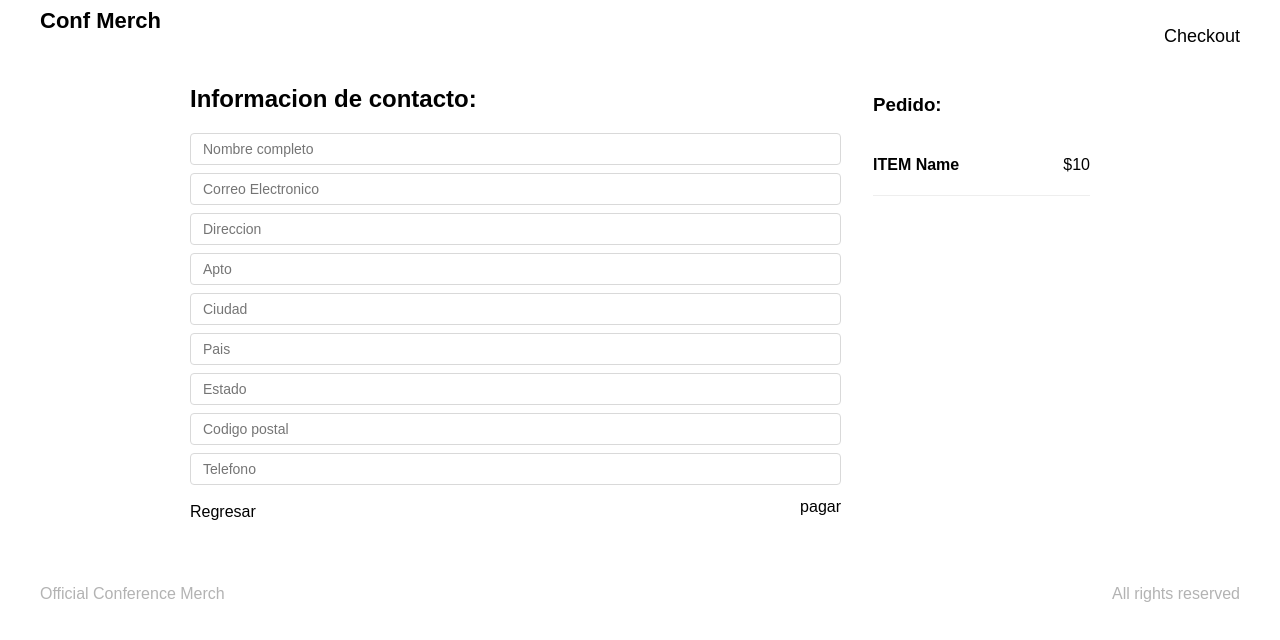
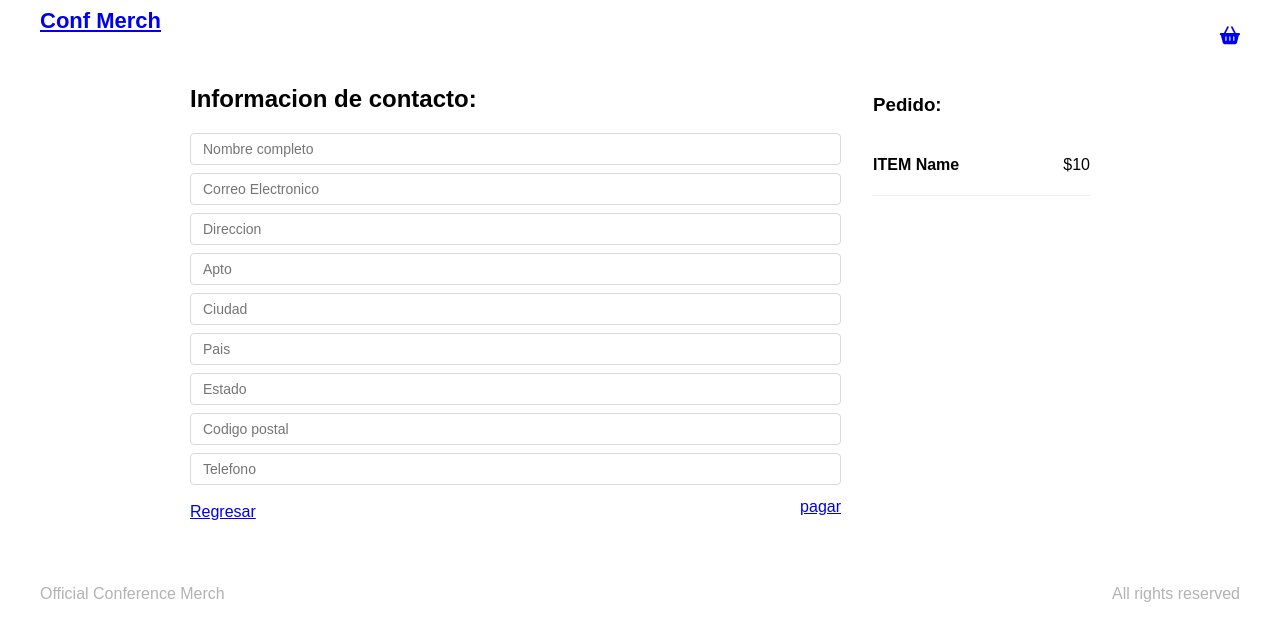
Before and after one commit to dorian-morones/conf-merch, a React app: page /checkout/information in a window 1280 px wide. Shown: the top 640 px of the page. Built offline with nearby package versions, Linux system fonts and the light colour scheme.

Commit message:
Router and Icons

```diff
--- a/public/index.html
+++ b/public/index.html
@@ -5,6 +5,7 @@
   <meta charset="UTF-8">
   <meta name="viewport" content="width=device-width, initial-scale=1.0">
   <title>Conf Merch</title>
+  <script src="https://kit.fontawesome.com/473d269aa9.js" crossorigin="anonymous"></script>
 </head>
 
 <body>
--- a/src/components/Layout/index.jsx
+++ b/src/components/Layout/index.jsx
@@ -1,4 +1,5 @@
 import React from "react";
+import { Link } from 'react-router-dom';
 import {
   MainContainer,
   Header,
@@ -15,8 +16,8 @@ const Layout = ({ children }) => {
   return (
     <MainContainer>
       <Header>
-        <Title>Conf Merch</Title>
-        <Checkout>Checkout</Checkout>
+        <Link to="/"><Title>Conf Merch</Title></Link>
+        <Checkout><Link to='/checkout'><i class="fas fa-shopping-basket" /></Link></Checkout>
       </Header>
       <Body>{children}</Body>
       <Footer>
--- a/src/views/Checkout/index.jsx
+++ b/src/views/Checkout/index.jsx
@@ -1,4 +1,5 @@
 import React from "react";
+import { Link } from 'react-router-dom';
 import {
   CheckoutContainer,
   Item,
@@ -22,12 +23,12 @@ const Checkout = () => {
             <Title>ITEM name</Title>
             <Text>$10</Text>
           </Element>
-          <Delete type="button">Eliminar</Delete>
+          <Delete type="button"><i class="fas fa-trash-alt" /></Delete>
         </Item>
       </div>
       <Sidebar>
         <h3>Precio Total: $10</h3>
-        <SidebarButton type="button">Continuar pedido</SidebarButton>
+        <Link to="/checkout/information"><SidebarButton type="button">Continuar pedido</SidebarButton></Link>
       </Sidebar>
     </CheckoutContainer>
   );
--- a/src/views/Information/index.jsx
+++ b/src/views/Information/index.jsx
@@ -1,4 +1,5 @@
 import React from "react";
+import { Link } from 'react-router-dom';
 import {
   InfoContainer,
   InfoButtons,
@@ -32,8 +33,8 @@ const Information = () => {
           </form>
         </div>
         <InfoButtons>
-          <InfoBack>Regresar</InfoBack>
-          <div className="Information-next">pagar</div>
+          <Link to="/checkout"><InfoBack>Regresar</InfoBack></Link>
+          <Link to="/checkout/payment"><div className="Information-next">pagar</div></Link>
         </InfoButtons>
       </div>
       <InfoSidebar>
```
